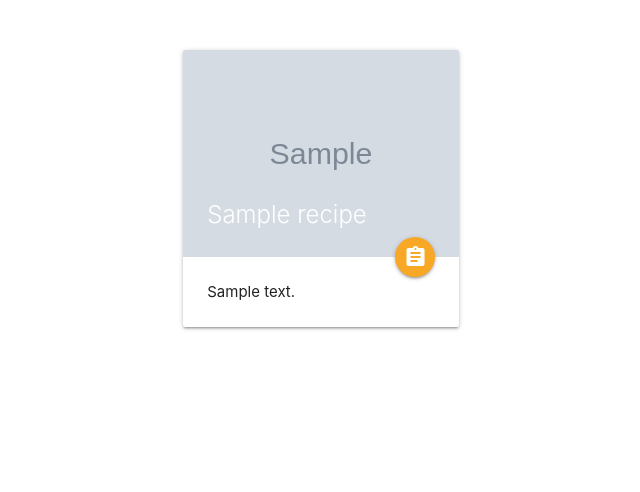
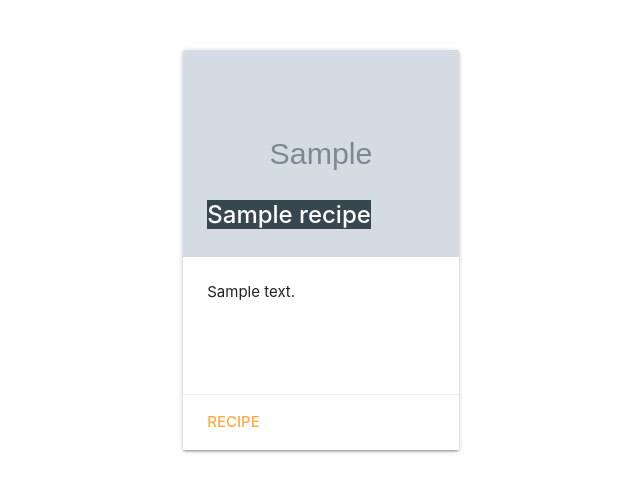
Before and after one commit to wickyakloe/Online-Cookbook, a Flask app: page / in a window 1280 px wide. Shown: the part 247-739 px from the top of the page, without its empty margins (20-660 px from the left). Run offline with Flask 2, Linux system fonts and the light colour scheme; grey boxes marked "Sample" are stand-in pictures; a database or web service that is not in the repository returns one stand-in record (values such as "Sample title"); some libraries are stand-ins or nearby versions.

Commit message:
Update card

```diff
--- a/templates/base.html
+++ b/templates/base.html
@@ -44,6 +44,9 @@
 
         // Open a modal using a trigger
         $('.modal').modal();
+
+        // Initialize material box
+        $('.materialboxed').materialbox();
       });
     </script>
 
--- a/templates/index.html
+++ b/templates/index.html
@@ -17,14 +17,18 @@
 <div class="row">
     {% for recipe in recipes %}
     <div class="col s12 m4">
-        <div class="card">
+        <div class="card medium">
             <div class="card-image">
-                <img src="{{recipe.image_url}}">
-                <span class="card-title">{{recipe.title}}</span>
-                <a class="btn-floating halfway-fab waves-effect waves-light yellow darken-3"><i class="material-icons">assignment</i></a>
+                <img class="materialboxed" src="{{recipe.image_url}}">
+                <span class="card-title">
+                    <strong class="blue-grey darken-3">{{recipe.title}}</strong>
+                </span>
             </div>
             <div class="card-content">
                 <p>{{recipe.description}}</p>
+            </div>
+            <div class="card-action">
+                <a href="#"><strong>Recipe</strong></a>
             </div>
         </div>
     </div>
```
